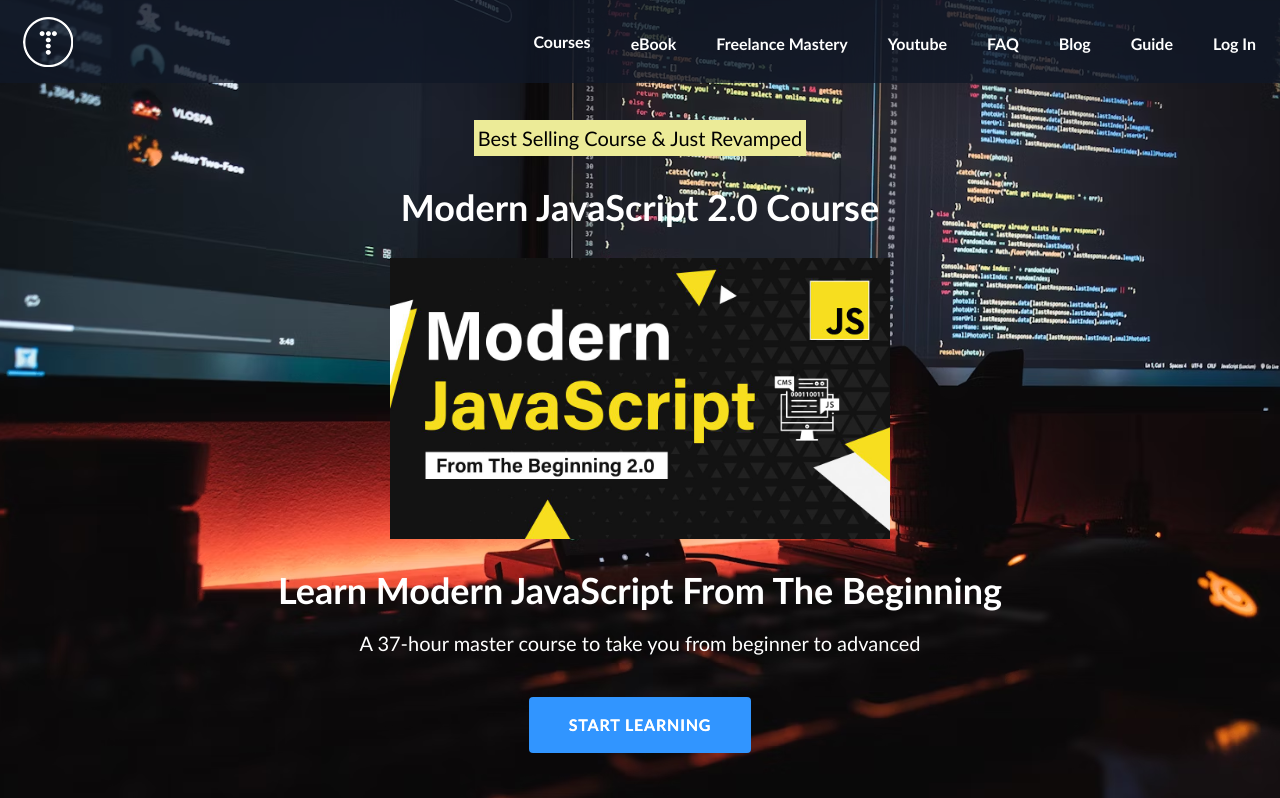
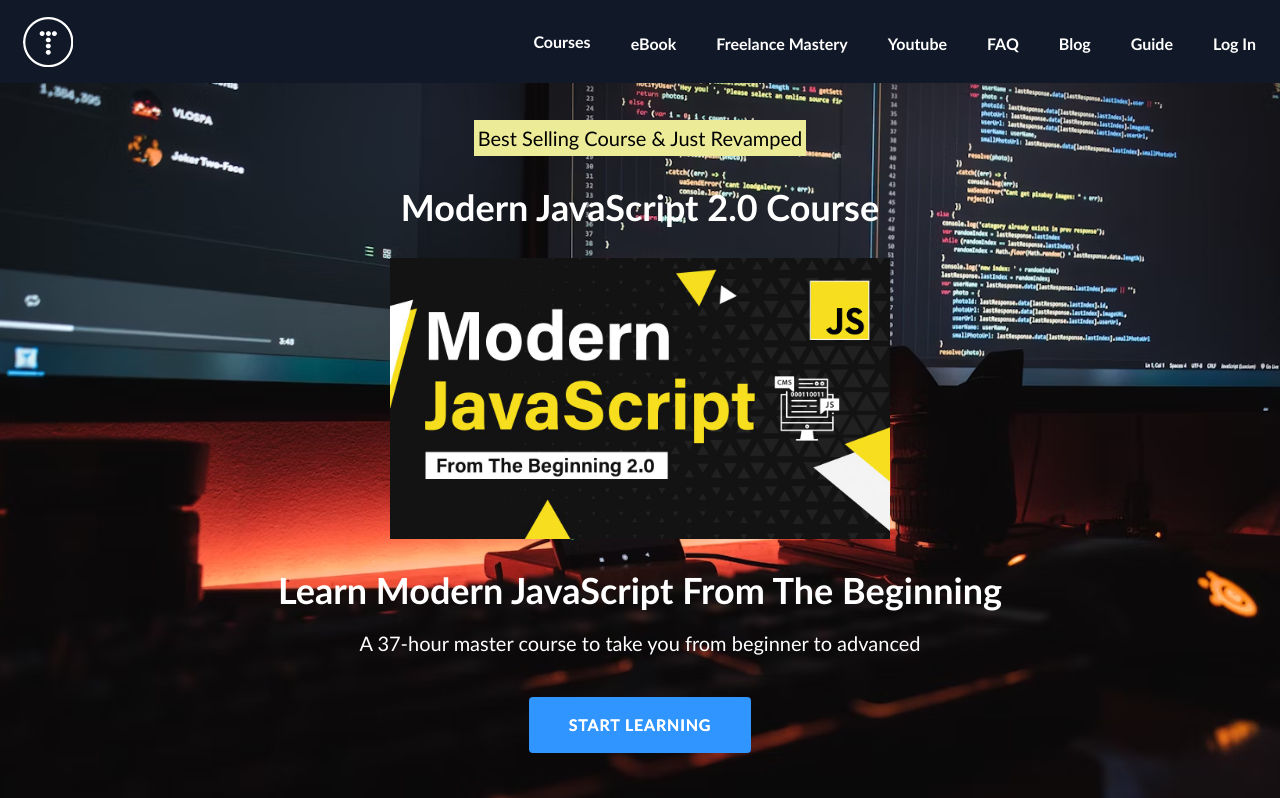
Before and after one commit to Mehar-Usman/traveresy-media-vuejs, a Vue app: page / in a window 1280 px wide. Shown: the top 798 px of the page. Built offline with nearby package versions, Linux system fonts and the light colour scheme.

Commit message:
for deploye

```diff
--- a/package.json
+++ b/package.json
@@ -17,6 +17,6 @@
     "autoprefixer": "^10.4.17",
     "postcss": "^8.4.35",
     "tailwindcss": "^3.4.1",
-    "vite": "^5.1.0"
+    "vite": "^5.1.3"
   }
 }
--- a/src/components/Navbar.vue
+++ b/src/components/Navbar.vue
@@ -1,5 +1,5 @@
 <template>
-  <header class="bg-gray-900 bg-opacity-80 w-full  fixed sm:flex sm:justify-between sm:items-center sm:px-4 sm:py-3">
+  <header class="bg-gray-900 w-full  fixed sm:flex sm:justify-between sm:items-center sm:px-4 sm:py-3">
     <div class="flex items-center justify-between px-4 py-3 sm:p-0 ">
       <router-link to="/">
         <img class="" src="../assets/logo.webp" alt="Workcation">
```
Also changed, not shown: 1 other file (tests, documents, lock files or other folders).
